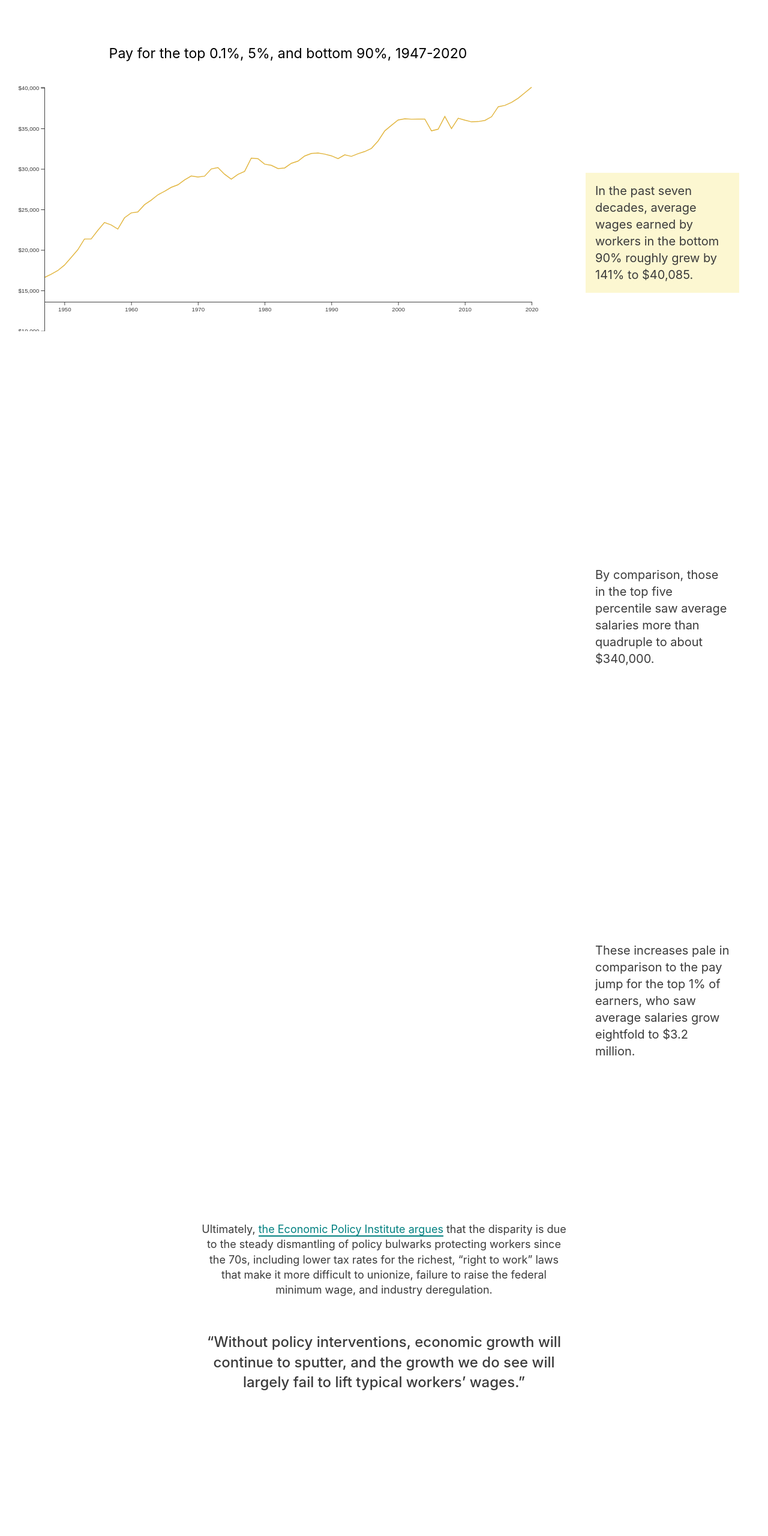
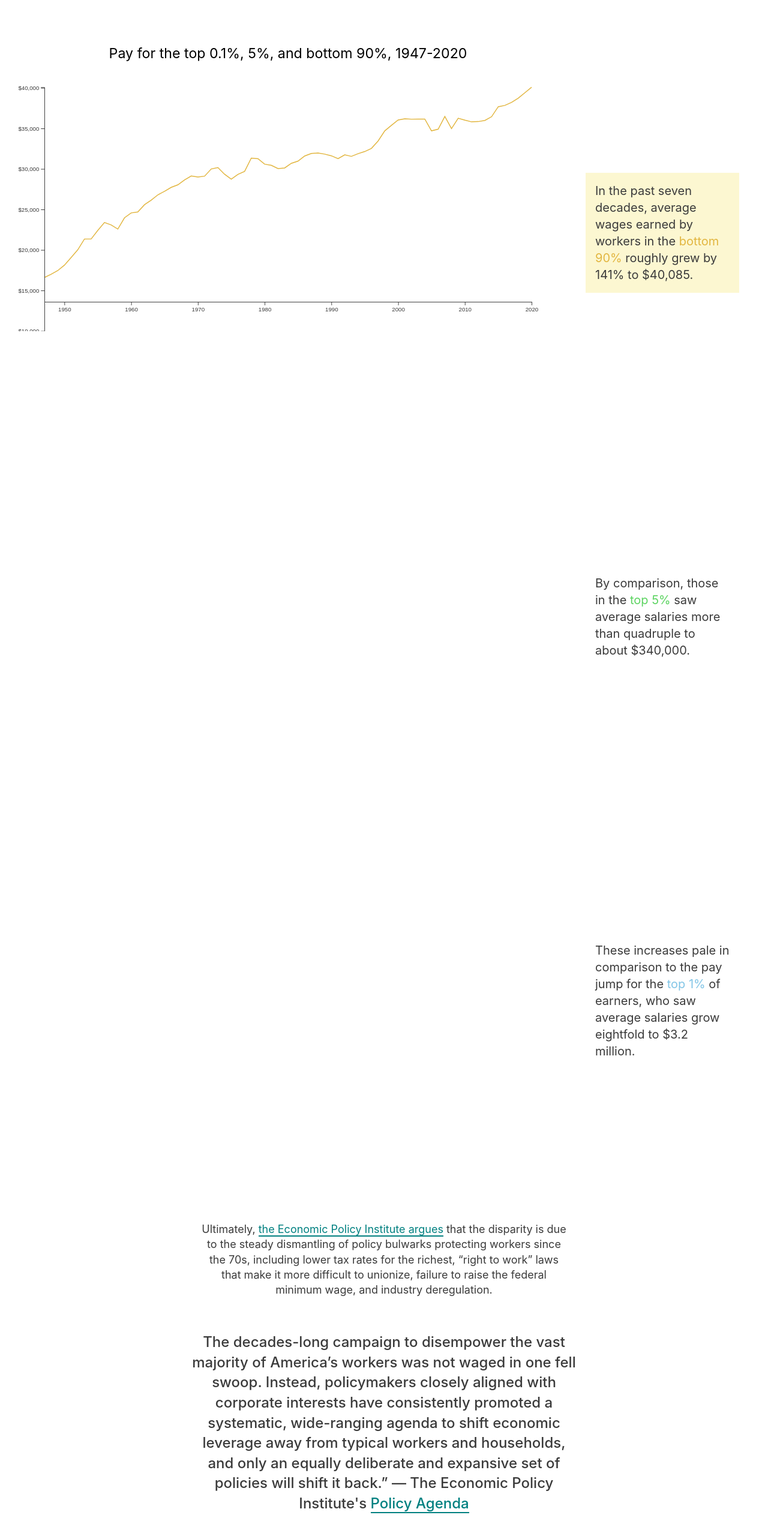
Before and after one commit to tengj98/wageinequality, a website: page index.html in a window 1280 px wide. Shown: the part 654-3214 px from the top of the page at 60% size. Before the commit the page ends 3075 px from the top, so only its background shows below. Drawn offline with nearby package versions, Linux system fonts and the light colour scheme.

Commit message:
add span colors

```diff
--- a/index.html
+++ b/index.html
@@ -38,13 +38,13 @@
 
             <article>
                 <div class="step" data-step="1">
-					<p>In the past seven decades, average wages earned by workers in the bottom 90% roughly grew by 141% to $40,085.</p>
+					<p>In the past seven decades, average wages earned by workers in the <span style="color: #E2B640">bottom 90%</span> roughly grew by 141% to $40,085.</p>
 				</div>
 				<div class="step" data-step="2">
-					<p>By comparison, those in the top five percentile saw average salaries more than quadruple to about $340,000.</p>
+					<p>By comparison, those in the <span style="color: #5DD462">top 5%</span> saw average salaries more than quadruple to about $340,000.</p>
 				</div>
 				<div class="step" data-step="3">
-					<p>These increases pale in comparison to the pay jump for the top 1% of earners, who saw average salaries grow eightfold to $3.2 million.</p>
+					<p>These increases pale in comparison to the pay jump for the <span style="color: #82C5E6">top 1%</span> of earners, who saw average salaries grow eightfold to $3.2 million.</p>
 				</div>
 			</article>
 
@@ -58,7 +58,7 @@
 			<br>
 			<br>
 			<p class="intro__dek">
-				“Without policy interventions, economic growth will continue to sputter, and the growth we do see will largely fail to lift typical workers’ wages.”
+				The decades-long campaign to disempower the vast majority of America’s workers was not waged in one fell swoop. Instead, policymakers closely aligned with corporate interests have consistently promoted a systematic, wide-ranging agenda to shift economic leverage away from typical workers and households, and only an equally deliberate and expansive set of policies will shift it back.” — The Economic Policy Institute's <a href="https://www.epi.org/policy/" target="_blank">Policy Agenda</a>
 			</p>
 		</section>
 	</main>
--- a/style.css
+++ b/style.css
@@ -46,12 +46,6 @@
   #botninetyline, #botninetyline5, #botninetyline1 {
     fill: none;
     stroke: #E2B640;
-    stroke-width: 1.5px;
-  }
-
-  #topfiveline, #topfiveline1 {
-    fill: none;
-    stroke: #5DD462;
     stroke-width: 1.5px;
   }
 
```
Also changed, not shown: 1 other file.
